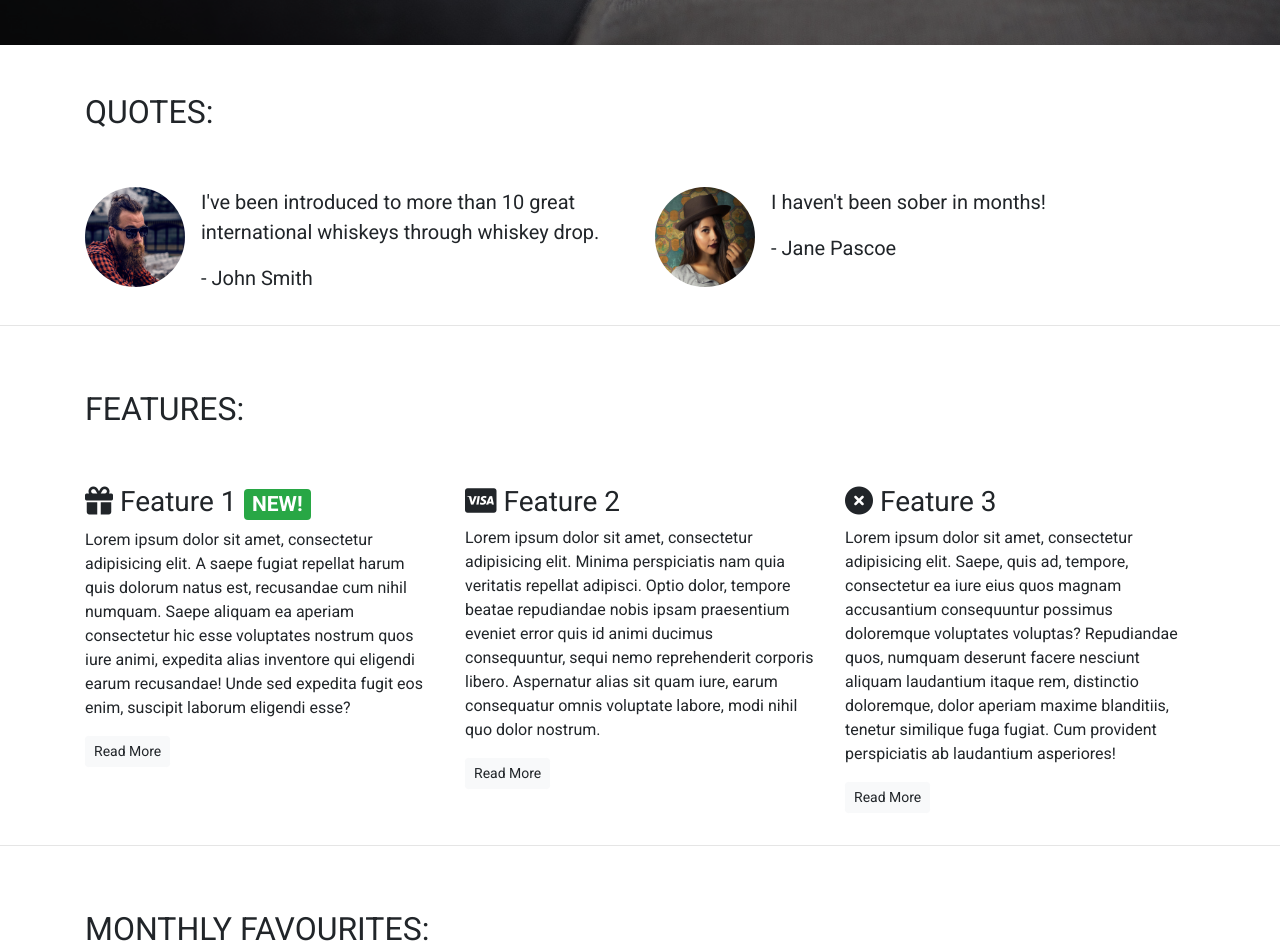
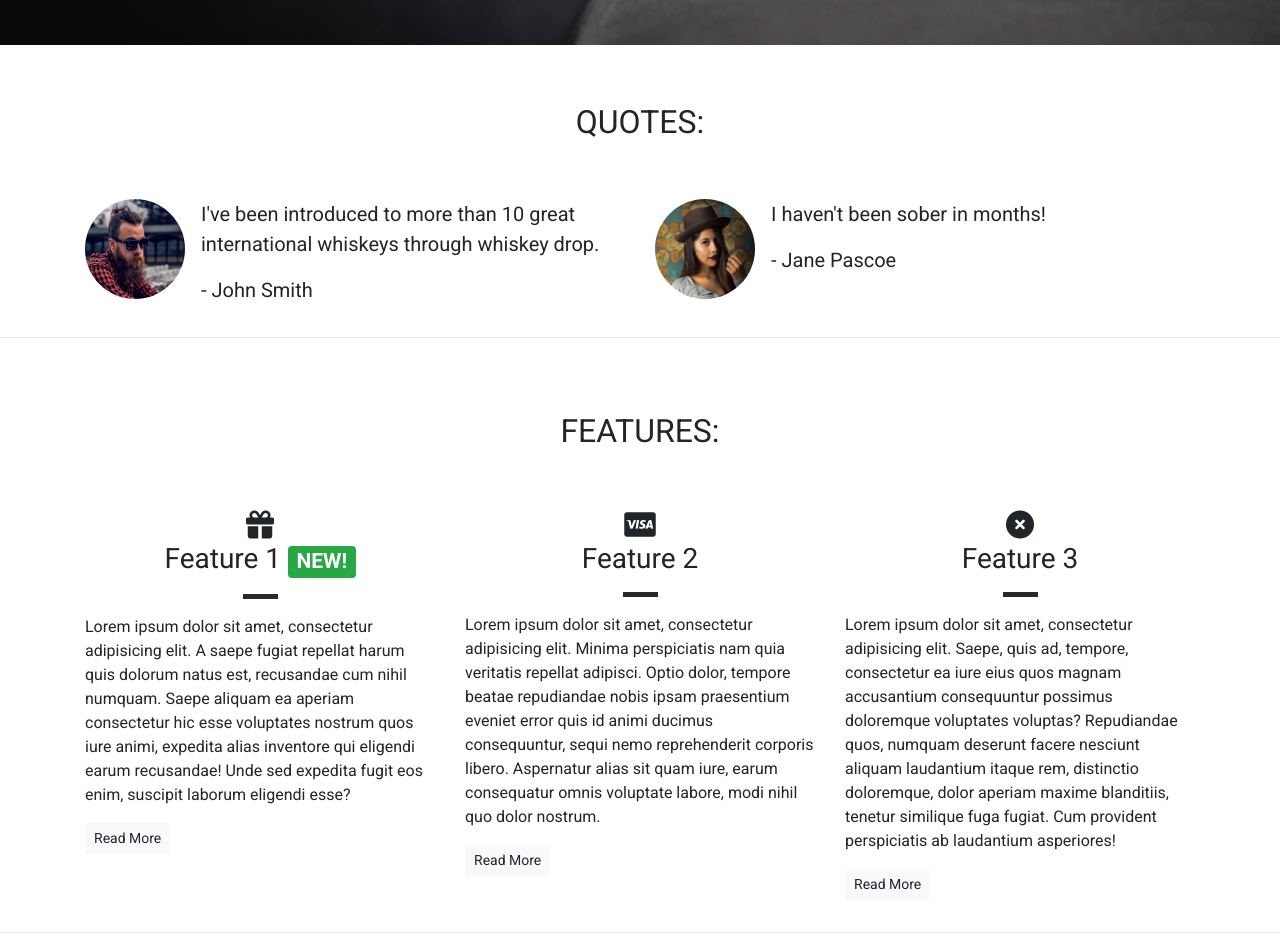
Before and after one commit to LouWills/WhiskeyDrop-bootstrap, a plain HTML site: page docs/index.html in a window 1280 px wide. Shown: the part 811-1763 px from the top of the page. Drawn offline with nearby package versions, Linux system fonts and the light colour scheme.

Commit message:
Fixed alignment problems

```diff
--- a/docs/css/main.css
+++ b/docs/css/main.css
@@ -43,6 +43,10 @@ body {
 
 .block-divider--orange {
     background-color: #f05f40;
+}
+
+.block-divider--black {
+    background-color: #292929;
 }
 
 .block-divider--short {
@@ -95,3 +99,14 @@ body {
     background-color: #df4929;
     border-color: #df4929;
 }
+
+/*Features section*/
+
+.feature-headings {
+    text-align: center;
+}
+
+.section-headings {
+    text-align: center;
+    margin: 10px 0;
+}
--- a/docs/index.html
+++ b/docs/index.html
@@ -73,8 +73,8 @@
                             class="d-none d-sm-inline">£19.99</s>
                         <span class="d-inline d-sm-none"><br></span>
                         <strong><mark>First month is free!</mark></strong></p>
-                    <button class="btn btn-lg btn--cta btn--red" data-toggle="modal"
-                        data-target="#signUpModal">Sign Up!</button>
+                    <button class="btn btn-lg btn--cta btn--red" data-toggle="modal" data-target="#signUpModal">Sign
+                        Up!</button>
                     <p class="text-muted"><small>You must be over 18 to sign up to our service. Please drink
                             responsibly</small></p>
                 </section>
@@ -89,7 +89,7 @@
         <section class="quotes">
             <div class="row">
                 <div class="col-12 my-5">
-                    <h2 class="text-uppercase">Quotes:</h2>
+                    <h2 class="text-uppercase section-headings">Quotes:</h2>
                 </div>
             </div>
             <div class="row">
@@ -132,14 +132,15 @@
         <section class="features">
             <div class="row">
                 <div class="col-12 my-5">
-                    <h2 class="text-uppercase">Features:</h2>
+                    <h2 class="text-uppercase section-headings">Features:</h2>
                 </div>
             </div>
             <div class="row">
                 <div class="col-12 col-md-6 col-lg-4">
                     <div class="feature">
-                        <h3><i class="fas fa-gift d-none d-sm-inline"></i> Feature 1 <span
+                        <h3 class="feature-headings"><i class="fas fa-gift d-none d-sm-inline"></i><br>Feature 1 <span
                                 class="badge badge-success">NEW!</span></h3>
+                        <hr class="block-divider block-divider--black block-divider--short">
                         <p>Lorem ipsum dolor sit amet, consectetur adipisicing elit. A saepe fugiat repellat harum quis
                             dolorum natus est, recusandae cum nihil numquam. Saepe aliquam ea aperiam consectetur hic
                             esse voluptates nostrum quos iure animi, expedita alias inventore qui eligendi earum
@@ -149,7 +150,9 @@
                 </div>
                 <div class="col-12 col-md-6 col-lg-4">
                     <div class="feature">
-                        <h3><i class="fab fa-cc-visa d-none d-sm-inline"></i> Feature 2</h3>
+                        <h3 class="feature-headings"><i class="fab fa-cc-visa d-none d-sm-inline"></i><br> Feature 2
+                        </h3>
+                        <hr class="block-divider block-divider--black block-divider--short">
                         <p>Lorem ipsum dolor sit amet, consectetur adipisicing elit. Minima perspiciatis nam quia
                             veritatis repellat adipisci. Optio dolor, tempore beatae repudiandae nobis ipsam praesentium
                             eveniet error quis id animi ducimus consequuntur, sequi nemo reprehenderit corporis libero.
@@ -160,7 +163,9 @@
                 </div>
                 <div class="col-12 d-md-none d-lg-block col-lg-4">
                     <div class="feature">
-                        <h3><i class="fas fa-times-circle d-none d-sm-inline"></i> Feature 3</h3>
+                        <h3 class="feature-headings"><i class="fas fa-times-circle d-none d-sm-inline"></i><br> Feature
+                            3</h3>
+                        <hr class="block-divider block-divider--black block-divider--short">
                         <p>Lorem ipsum dolor sit amet, consectetur adipisicing elit. Saepe, quis ad, tempore,
                             consectetur ea iure eius quos magnam accusantium consequuntur possimus doloremque voluptates
                             voluptas? Repudiandae quos, numquam deserunt facere nesciunt aliquam laudantium itaque rem,
@@ -181,7 +186,7 @@
         <section class="monthlyFavourites">
             <div class="row">
                 <div class="col-12 my-5">
-                    <h2 class="text-uppercase">Monthly favourites:</h2>
+                    <h2 class="text-uppercase section-headings">Monthly favourites:</h2>
                 </div>
             </div>
             <div class="row">
```
